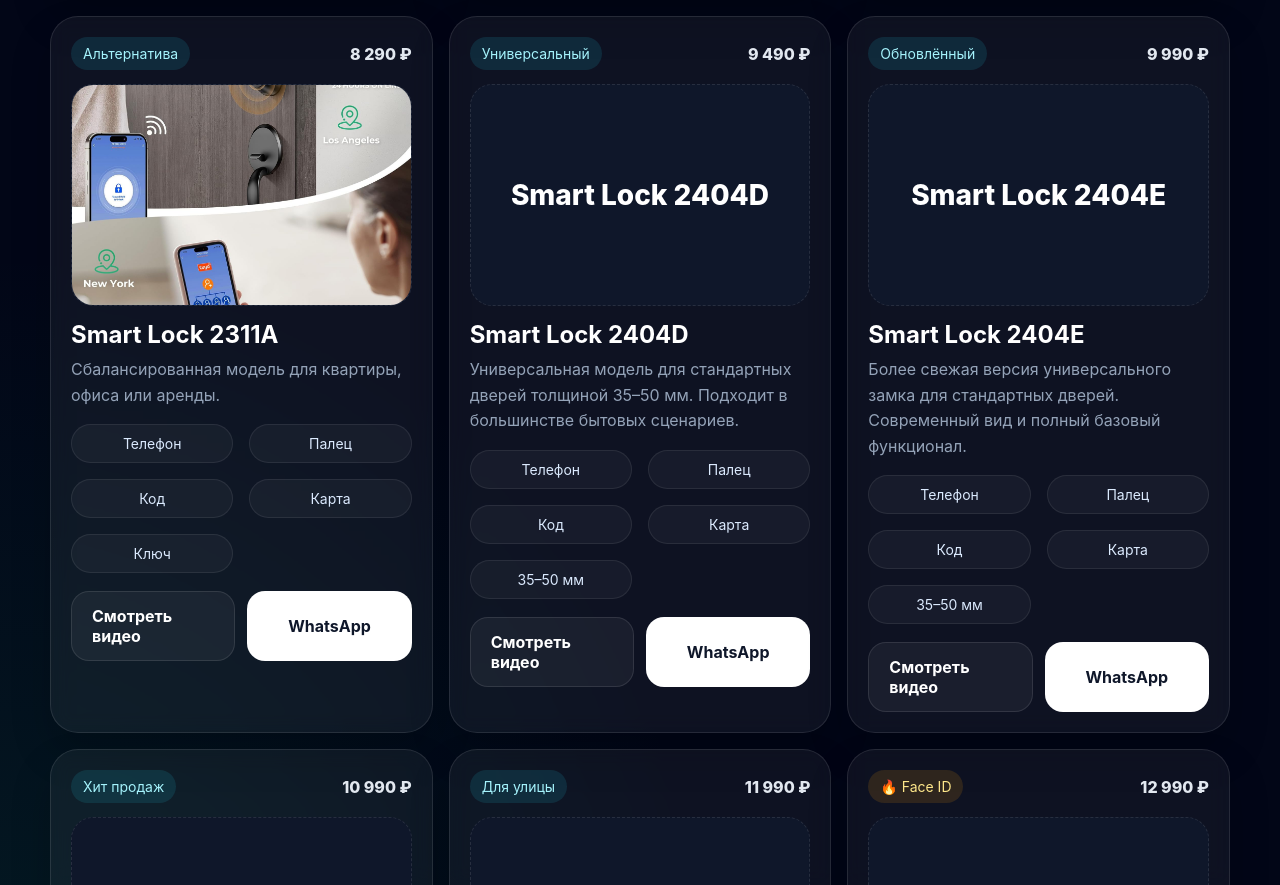
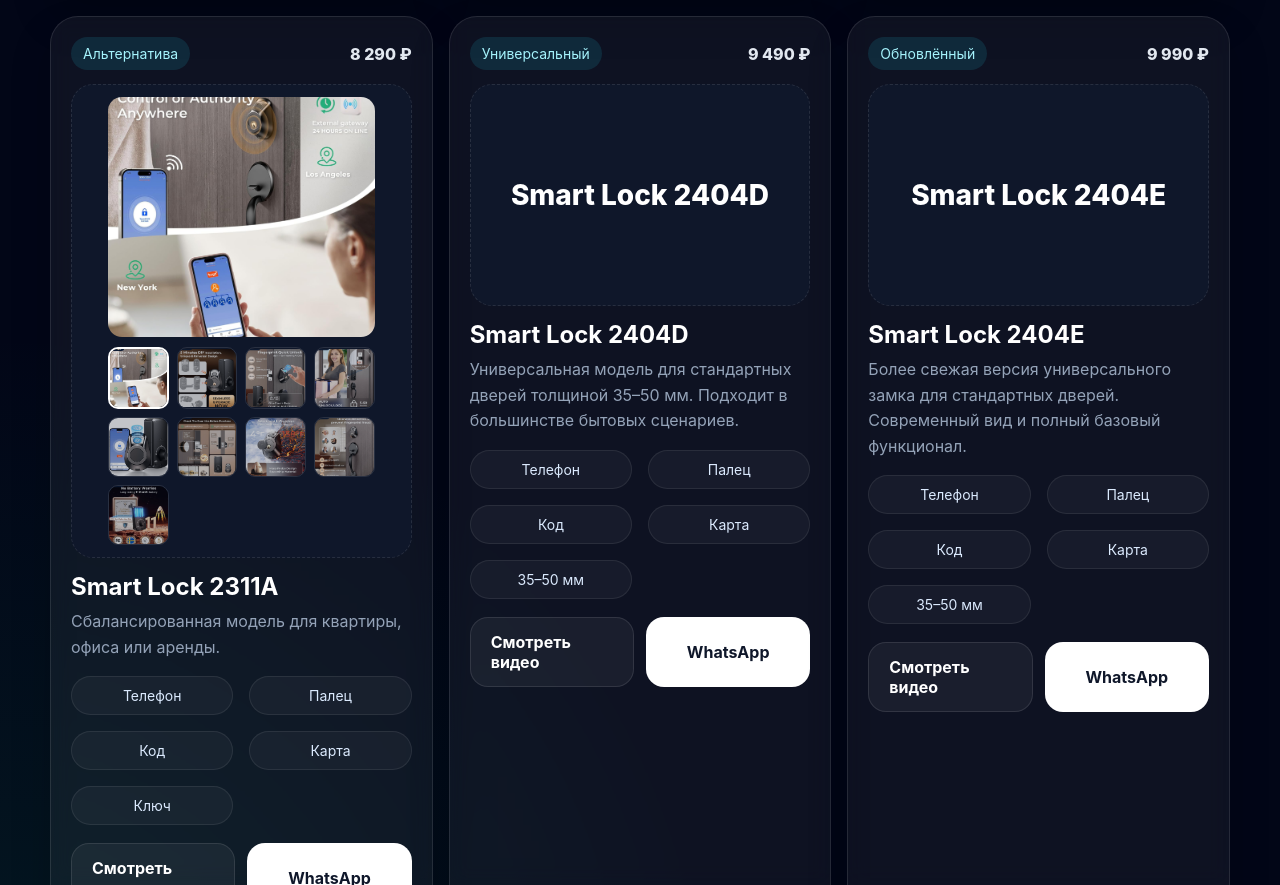
Before and after one commit to a9081391892-cell/smart-lock-site, a React (Vite) app: page / in a window 1280 px wide. Shown: the part 1696-2581 px from the top of the page. Built offline with nearby package versions, Linux system fonts and the light colour scheme.

Commit message:
Update App.jsx

```diff
--- a/src/App.jsx
+++ b/src/App.jsx
@@ -147,6 +147,18 @@ import { useState } from 'react';
 
 export default function App() {
   const [selectedImages, setSelectedImages] = useState({});
+    const getCurrentImage = (product) => {
+    if (!product.images || product.images.length === 0) return null;
+    const selectedIndex = selectedImages[product.name] ?? 0;
+    return product.images[selectedIndex];
+  };
+
+  const setProductImage = (productName, index) => {
+    setSelectedImages((prev) => ({
+      ...prev,
+      [productName]: index,
+    }));
+  };
   return (
     <div>
       <section className="hero">
@@ -216,16 +228,60 @@ export default function App() {
 
                            <div className="product-name-box" style={{ padding: 0, overflow: 'hidden' }}>
                   {product.images && product.images.length > 0 ? (
+                    <div style={{ padding: '12px' }}>
                       <img
-                      src={product.images[0]}
+                        src={getCurrentImage(product)}
                         alt={product.name}
                         style={{
                           width: '100%',
-                        height: '220px',
+                          height: '240px',
+                          objectFit: 'cover',
+                          display: 'block',
+                          borderRadius: '14px',
+                          marginBottom: '10px',
+                        }}
+                      />
+
+                      <div
+                        style={{
+                          display: 'grid',
+                          gridTemplateColumns: 'repeat(4, 1fr)',
+                          gap: '8px',
+                        }}
+                      >
+                        {product.images.map((image, index) => {
+                          const isActive = (selectedImages[product.name] ?? 0) === index;
+
+                          return (
+                            <button
+                              key={image}
+                              type="button"
+                              onClick={() => setProductImage(product.name, index)}
+                              style={{
+                                border: isActive ? '2px solid #ffffff' : '1px solid rgba(255,255,255,0.15)',
+                                borderRadius: '10px',
+                                padding: 0,
+                                overflow: 'hidden',
+                                cursor: 'pointer',
+                                background: 'transparent',
+                                opacity: isActive ? 1 : 0.75,
+                              }}
+                            >
+                              <img
+                                src={image}
+                                alt={`${product.name} ${index + 1}`}
+                                style={{
+                                  width: '100%',
+                                  height: '58px',
                                   objectFit: 'cover',
                                   display: 'block',
                                 }}
                               />
+                            </button>
+                          );
+                        })}
+                      </div>
+                    </div>
                   ) : (
                     <div
                       style={{
```
Lines whose indentation alone changed are shown as unchanged.
